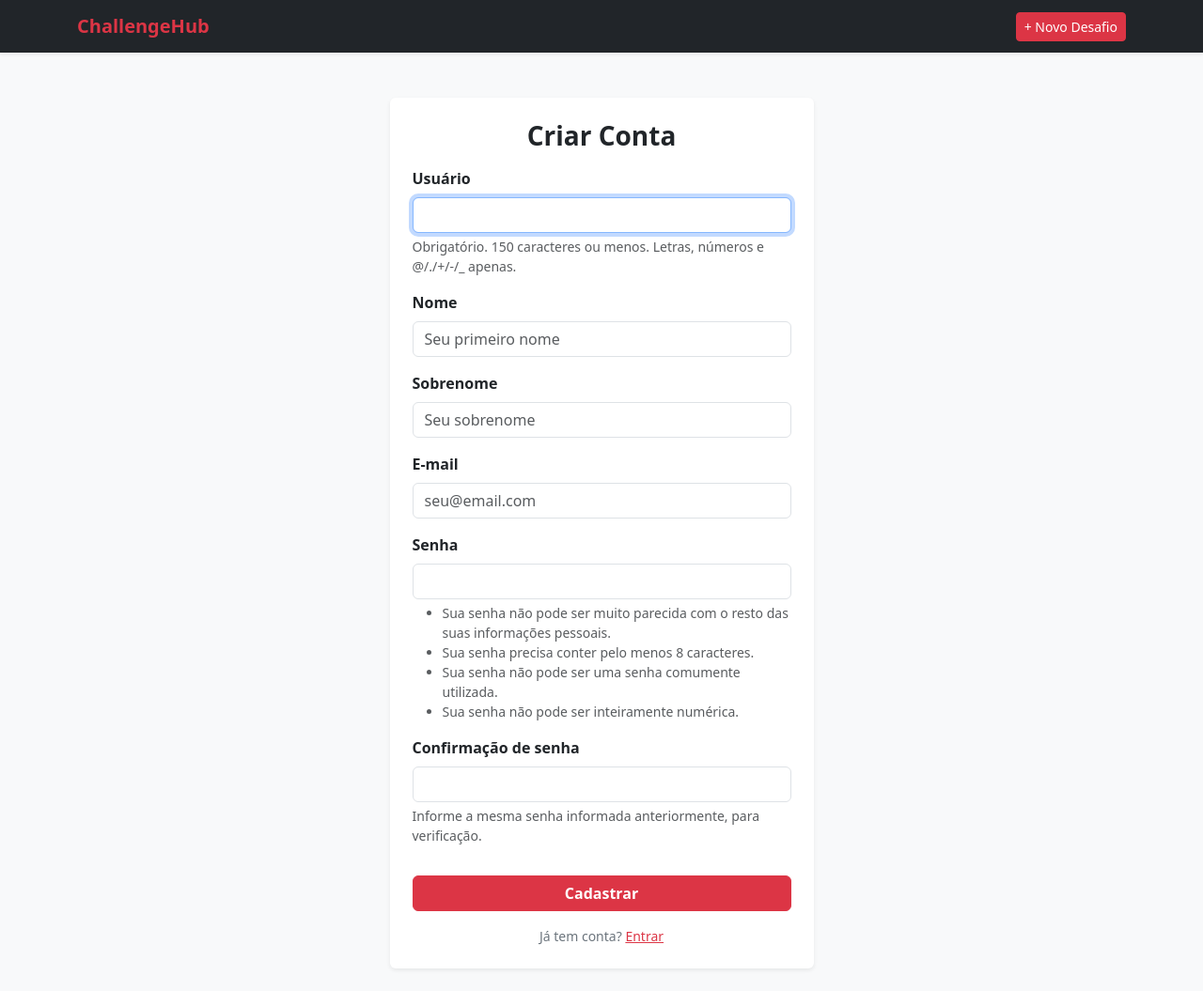
After one commit to Rangel1981/ChallengeHub, a Django app: page /register/ in a window 1280 px wide. The commit adds this page. Shown: the whole page at 94% size. Run offline with Django 5.2, Linux system fonts and the light colour scheme.

Commit message:
feat(auth): implement custom user registration and email token verification

```diff
--- a/challenges/forms.py
+++ b/challenges/forms.py
@@ -1,4 +1,6 @@
 from django import forms
+from django.contrib.auth.models import User
+from django.contrib.auth.forms import UserCreationForm
 from .models import Challenge
 
 class ChallengeForm(forms.ModelForm):
@@ -17,3 +19,34 @@ class ChallengeForm(forms.ModelForm):
             'target_days': forms.NumberInput(attrs={'class': 'form-control'}),
             'is_public': forms.CheckboxInput(attrs={'class': 'form-check-input'}),
         }
+
+# Formulário Customizado de Cadastro
+class CustomUserCreationForm(UserCreationForm):
+    first_name = forms.CharField(
+        label='Nome',
+        max_length=30,
+        required=True,
+        widget=forms.TextInput(attrs={'class': 'form-control', 'placeholder': 'Seu primeiro nome'})
+    )
+    last_name = forms.CharField(
+        label='Sobrenome',
+        max_length=150,
+        required=True,
+        widget=forms.TextInput(attrs={'class': 'form-control', 'placeholder': 'Seu sobrenome'})
+    )
+    email = forms.EmailField(
+        label='E-mail',
+        required=True,
+        widget=forms.EmailInput(attrs={'class': 'form-control', 'placeholder': 'seu@email.com'})
+    )
+
+    class Meta(UserCreationForm.Meta):
+        model = User
+        fields = UserCreationForm.Meta.fields + ('first_name', 'last_name', 'email')
+
+    def __init__(self, *args, **kwargs):
+        super().__init__(*args, **kwargs)
+        # Aplica a classe form-control do Bootstrap nos campos padrão (username, passwords)
+        for field in self.fields.values():
+            if 'class' not in field.widget.attrs:
+                field.widget.attrs['class'] = 'form-control'
--- /dev/null
+++ b/challenges/templates/challenges/register.html
@@ -0,0 +1,33 @@
+{% extends 'challenges/base.html' %} {% block title %}Criar Conta -
+ChallengeHub{% endblock %} {% block content %}
+<div class="row justify-content-center">
+  <div class="col-md-6 col-lg-5">
+    <div class="card shadow-sm border-0 p-4 my-4">
+      <h3 class="fw-bold mb-3 text-center">Criar Conta</h3>
+      <form method="POST">
+        {% csrf_token %} {% for field in form %}
+        <div class="mb-3">
+          <label class="form-label fw-semibold">{{ field.label }}</label>
+          {{ field }} {% if field.help_text %}
+          <small class="form-text text-muted d-block mt-1"
+            >{{ field.help_text }}</small
+          >
+          {% endif %} {% if field.errors %}
+          <div class="text-danger small mt-1">{{ field.errors }}</div>
+          {% endif %}
+        </div>
+        {% endfor %}
+        <button type="submit" class="btn btn-danger w-100 mt-3 fw-semibold">
+          Cadastrar
+        </button>
+      </form>
+      <p class="text-center mt-3 mb-0 small text-secondary">
+        Já tem conta?
+        <a href="{% url 'login' %}" class="text-danger font-weight-bold"
+          >Entrar</a
+        >
+      </p>
+    </div>
+  </div>
+</div>
+{% endblock %}
--- a/challenges/urls.py
+++ b/challenges/urls.py
@@ -4,6 +4,12 @@ from . import views
 urlpatterns = [
     path('', views.home, name='home'),
     path('challenges/', views.challenge_list, name='challenge_list'),
-    path('create/', views.create_challenge, name='challenge_create'),
+    path('create/', views.challenge_create, name='challenge_create'),
     path('<int:challenge_id>/', views.challenge_detail, name='challenge_detail'),
+
+    # Rotas de Autenticação
+    path('register/', views.register_view, name='register'),
+    path('activate/<uidb64>/<token>/', views.activate_account, name='activate'),
+    path('login/', views.login_view, name='login'),
+    path('logout/', views.logout_view, name='logout'),
 ]
--- a/challenges/views.py
+++ b/challenges/views.py
@@ -1,31 +1,106 @@
 from django.shortcuts import render, get_object_or_404, redirect
+from django.contrib.auth import login, logout, authenticate
+from django.contrib.auth.models import User
+from django.contrib.auth.forms import AuthenticationForm
+from django.contrib.auth.decorators import login_required
+from django.contrib.sites.shortcuts import get_current_site
+from django.template.loader import render_to_string
+from django.utils.http import urlsafe_base64_encode, urlsafe_base64_decode
+from django.utils.encoding import force_bytes, force_str
+from django.contrib.auth.tokens import default_token_generator
+from django.core.mail import send_mail
+from django.contrib import messages
+
 from .models import Challenge
-from .forms import ChallengeForm
+from .forms import ChallengeForm, CustomUserCreationForm
 
-# View que você já criou:
+# --- VIEWS DA APLICAÇÃO ---
+
+def home(request):
+    return render(request, 'challenges/home.html')
+
 def challenge_list(request):
     challenges = Challenge.objects.filter(is_public=True)
     return render(request, 'challenges/challenge_list.html', {'challenges': challenges})
 
-# NOVA VIEW:
 def challenge_detail(request, challenge_id):
     challenge = get_object_or_404(Challenge, id=challenge_id)
     return render(request, 'challenges/challenge_detail.html', {'challenge': challenge})
 
-
-def create_challenge(request):
+@login_required(login_url='login')
+def challenge_create(request):
     if request.method == 'POST':
         form = ChallengeForm(request.POST)
         if form.is_valid():
             challenge = form.save(commit=False)
-            # Atribui provisoriamente o primeiro usuário do banco até implementarmos o login
-            from django.contrib.auth.models import User
-            challenge.user = User.objects.first()
+            challenge.user = request.user
             challenge.save()
             return redirect('challenge_list')
     else:
         form = ChallengeForm()
     return render(request, 'challenges/challenge_form.html', {'form': form})
 
-def home(request):
-    return render(request, 'challenges/home.html')
+# --- VIEWS DE AUTENTICAÇÃO E CONFIRMAÇÃO ---
+
+def register_view(request):
+    if request.method == 'POST':
+        form = CustomUserCreationForm(request.POST)
+        if form.is_valid():
+            user = form.save(commit=False)
+            user.is_active = False  # Conta inativa até confirmar o e-mail
+            user.save()
+
+            # Gerar Token e UID seguros
+            current_site = get_current_site(request)
+            uid = urlsafe_base64_encode(force_bytes(user.pk))
+            token = default_token_generator.make_token(user)
+
+            # Link de ativação
+            activation_link = f"http://{current_site.domain}/activate/{uid}/{token}/"
+
+            # Enviar e-mail (Impresso no Terminal)
+            subject = "Confirme seu e-mail - ChallengeHub"
+            message = f"Olá {user.first_name},\n\nObrigado por se cadastrar no ChallengeHub! Clique no link abaixo para ativar sua conta:\n\n{activation_link}\n\nSe você não solicitou este cadastro, ignore este e-mail."
+
+            send_mail(subject, message, 'noreply@challengehub.com', [user.email])
+
+            messages.info(request, 'Cadastro realizado! Verifique seu e-mail (no console) para ativar a conta.')
+            return redirect('login')
+    else:
+        form = CustomUserCreationForm()
+    return render(request, 'challenges/register.html', {'form': form})
+
+
+def activate_account(request, uidb64, token):
+    try:
+        uid = force_str(urlsafe_base64_decode(uidb64))
+        user = User.objects.get(pk=uid)
+    except (TypeError, ValueError, OverflowError, User.DoesNotExist):
+        user = None
+
+    if user is not None and default_token_generator.check_token(user, token):
+        user.is_active = True
+        user.save()
+        login(request, user)
+        messages.success(request, 'Sua conta foi ativada com sucesso!')
+        return redirect('challenge_list')
+    else:
+        messages.error(request, 'O link de ativação é inválido ou já expirou.')
+        return redirect('home')
+
+
+def login_view(request):
+    if request.method == 'POST':
+        form = AuthenticationForm(request, data=request.POST)
+        if form.is_valid():
+            user = form.get_user()
+            login(request, user)
+            return redirect('challenge_list')
+    else:
+        form = AuthenticationForm()
+    return render(request, 'challenges/login.html', {'form': form})
+
+
+def logout_view(request):
+    logout(request)
+    return redirect('home')
```
Also changed, not shown: challenges/templates/challenges/challenge_detail.html (+4 -4 lines), challenges/templates/challenges/challenge_form.html (+5 -5 lines), challenges/templates/challenges/challenge_list.html (+4 -4 lines), challenges/templates/challenges/home.html (+12 -9 lines), challenges/templates/challenges/login.html (added, +35 -0 lines), setup/settings.py (+13 -8 lines).
